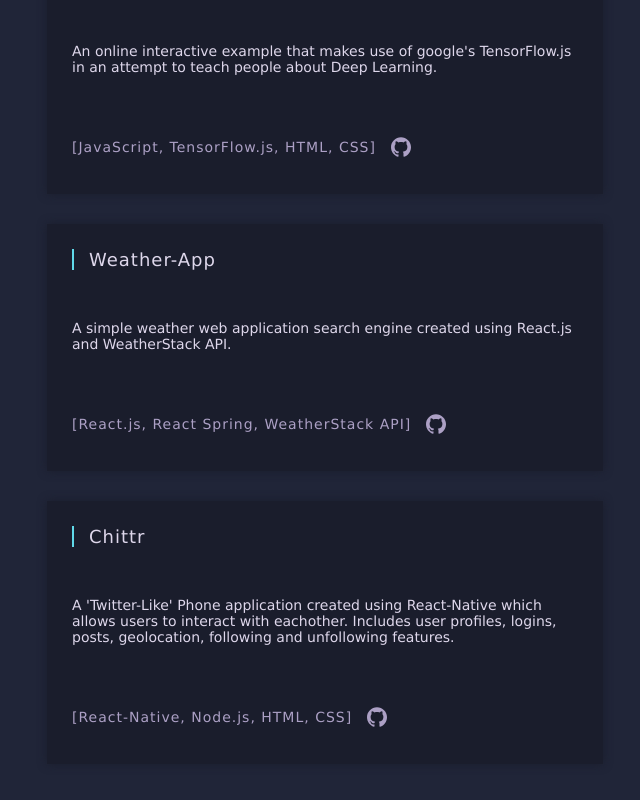
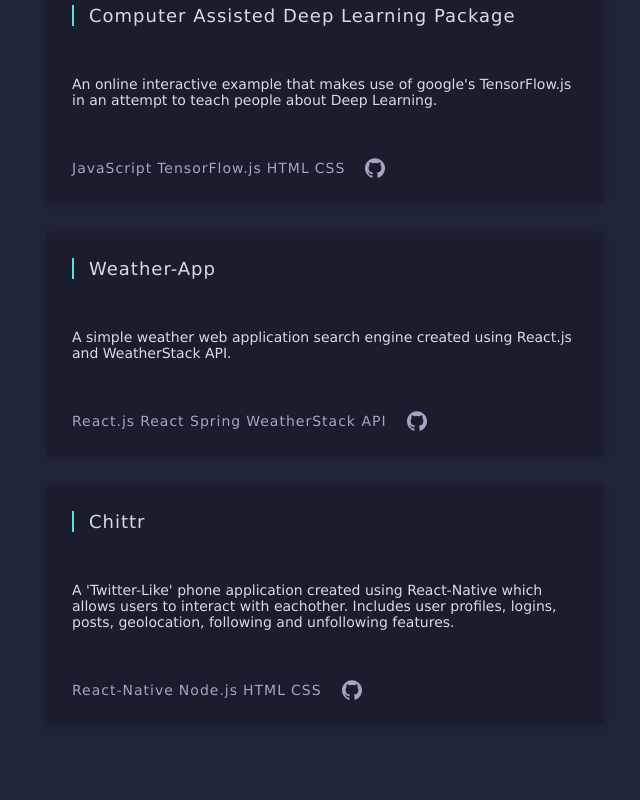
Before and after one commit to cindered/portfolio, a React (Create React App) app: page / in a window 1280 px wide. Shown: the part 1020-1820 px from the top of the page, without its empty margins (315-955 px from the left). Built offline with nearby package versions, Linux system fonts and the light colour scheme.

Commit message:
Front-End
- Fixed project card format
- Changed Navbar

```diff
--- a/src/App.css
+++ b/src/App.css
@@ -21,7 +21,7 @@
   position: fixed;
   display: flex;
   flex-direction: row;
-  justify-content: space-between;
+  justify-content: flex-end;
   width: 100%;
   padding: 20px 30px 20px 30px;
   font-size: 16px;
@@ -96,11 +96,10 @@
 }
 
 .projects-container{
+  display: flex;
+  flex-direction: column;
   height: 100vh;
   width: 45%;
-  justify-content: center;
-  display: flex;
-  flex-direction: column;
   margin-left: auto;
   margin-right: auto;
   padding: 10px;
@@ -130,6 +129,18 @@
   border-radius: 2px;
   font-family: montserrat, Verdana, Geneva, Tahoma, sans-serif;
 }
+
+.project-technologies{
+  padding: 0;
+  margin: 0;
+  display: flex;
+  align-items: center;
+  list-style: none;
+}
+.project-technologies li{
+  padding: 0px 5px 0px 0px;
+}
+
 .card-top{
   width: 100%;
   background-color:#1a1d2c;
--- a/src/components/Header.js
+++ b/src/components/Header.js
@@ -4,7 +4,6 @@
 export default function Header(props) {
    return(
       <div className="navbar">
-         Navbar
          <NavLinks/>
       </div>
    );
--- a/src/components/ProjectCard.js
+++ b/src/components/ProjectCard.js
@@ -2,6 +2,7 @@
 import { ImGithub } from "react-icons/im";
 
 export default function ProjectCard(props) {
+
    return(
       <div className="project-card">
          <div className="card-top">
@@ -11,9 +12,9 @@
             {props.projectDesc}
          </div>
          <div className="card-footer">
-            <p className="project-technologies">
-               {props.projectTech}
-            </p>
+            <ul className="project-technologies">
+               {props.projectTech.map((tech) => ( <li>{tech}</li> ))}
+            </ul>
             <a className="github-link" href={props.projectLink}><ImGithub/></a>
          </div>
       </div>
--- a/src/components/Projects.js
+++ b/src/components/Projects.js
@@ -10,7 +10,7 @@
             An online interactive example that makes use of google's TensorFlow.js in an attempt
             to teach people about Deep Learning.
             "
-            projectTech="[JavaScript, TensorFlow.js, HTML, CSS]"
+            projectTech={["JavaScript", "TensorFlow.js", "HTML", "CSS"]}
             projectLink="https://cindered.github.io/nnpackage/"
          />
          <ProjectCard
@@ -18,17 +18,17 @@
             projectDesc="
             A simple weather web application search engine created using React.js and WeatherStack API.
             "
-            projectTech="[React.js, React Spring, WeatherStack API]"
+            projectTech={["React.js", "React Spring", "WeatherStack API"]}
             projectLink="https://github.com/cindered/weather-app/"
          />
          <ProjectCard
             projectName="Chittr"
             projectDesc="
-            A 'Twitter-Like' Phone application created using React-Native which allows
+            A 'Twitter-Like' phone application created using React-Native which allows
             users to interact with eachother. Includes user profiles, logins, posts, geolocation,
             following and unfollowing features.
             "
-            projectTech="[React-Native, Node.js, HTML, CSS]"
+            projectTech={["React-Native", "Node.js", "HTML", "CSS"]}
             projectLink="https://github.com/cindered/chittr/"
          />
       </div>
```
